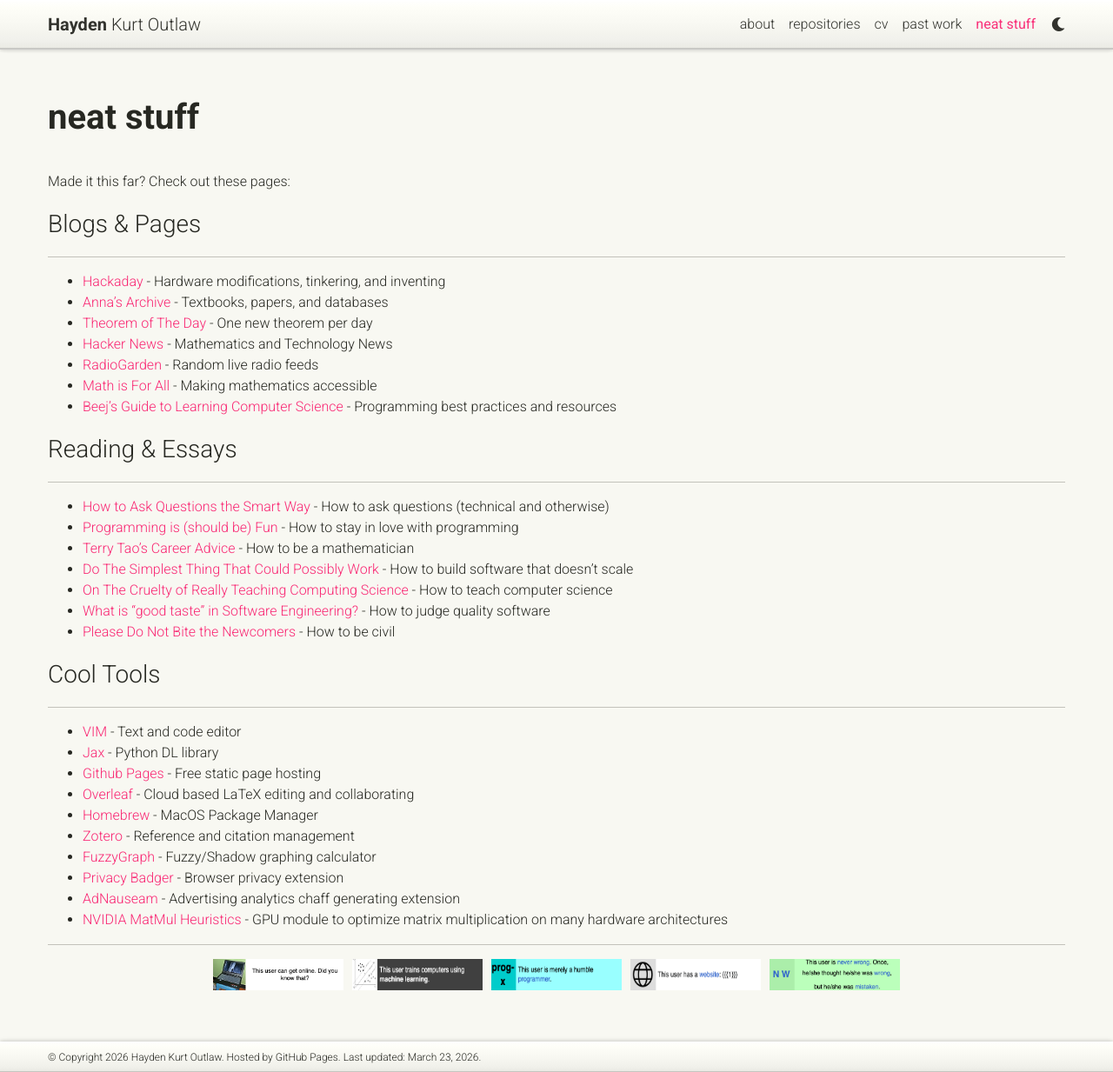
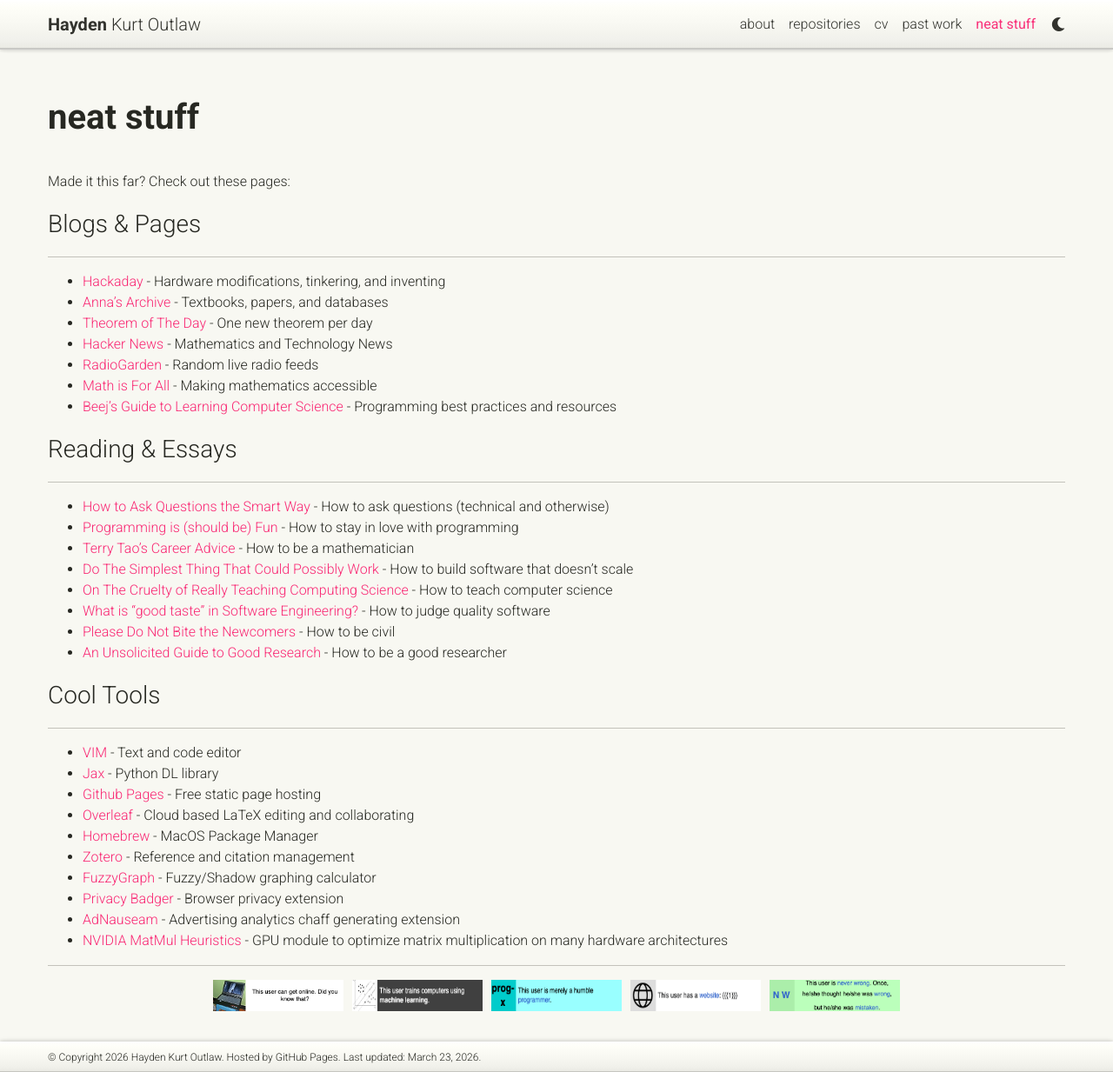
Before and after one commit to outlawhayden/outlawhayden.github.io, a Jekyll site: the page built from _pages/neat-stuff.md, in a window 1280 px wide and 1233 px high. Shown: the whole window at 87% size. Built offline with Jekyll 4.4.1, drawn with Linux system fonts in a browser that asks for light colours; comment, search, counter and statistics services are not loaded; a style sheet for code colours, icons or effects is not loaded.

Commit message:
neat stuff update

```diff
--- a/_pages/neat-stuff.md
+++ b/_pages/neat-stuff.md
@@ -30,6 +30,7 @@
 - [On The Cruelty of Really Teaching Computing Science](https://www.cs.utexas.edu/~EWD/transcriptions/EWD10xx/EWD1036.html) - How to teach computer science
 - [What is "good taste" in Software Engineering?](https://www.seangoedecke.com/taste/) - How to judge quality software
 - [Please Do Not Bite the Newcomers](https://en.wikipedia.org/wiki/Wikipedia:Please_do_not_bite_the_newcomers) - How to be civil
+- [An Unsolicited Guide to Good Research](https://emerge-lab.github.io/papers/an-unsolicited-guide-to-good-research.pdf) - How to be a good researcher
 
 ### Cool Tools
 
```
